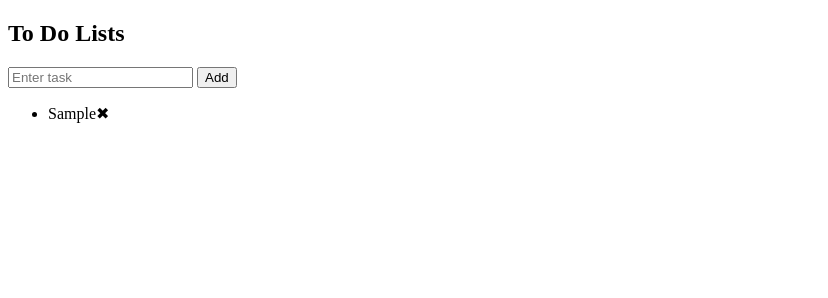
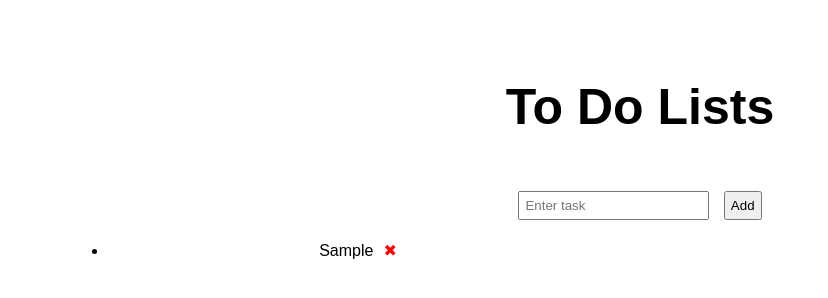
Before and after one commit to Hemanth4p/todo-list, a plain HTML site: page index.html in a window 1280 px wide. Both pictures are taken after typing "Sample" into the empty fields and a click on the button "Add". Shown: the whole page, without its empty margins (0-828 px from the left). Drawn offline with Linux system fonts and the light colour scheme.

Commit message:
changed some css

```diff
--- a/index.html
+++ b/index.html
@@ -3,7 +3,7 @@
 <head>
   <meta charset="UTF-8">
   <title>Task 20 - To-Do List</title>
-
+   <link rel="stylesheet" href="style.css">
 </head>
 <body>
 
--- a/style.css
+++ b/style.css
@@ -6,8 +6,11 @@
         margin: 50px;
         font-size: 50px;
     }
-    ul { padding-left: 20px; }
-    li { margin: 5px 0; }
+    ul { padding-left: 20px;
+    max-width: 500px;
+   margin-left: 60px; }
+    li { margin: 5px 0;
+    text-decoration: none; }
     .delete-btn {
       margin-left: 10px;
       color: red;
```
